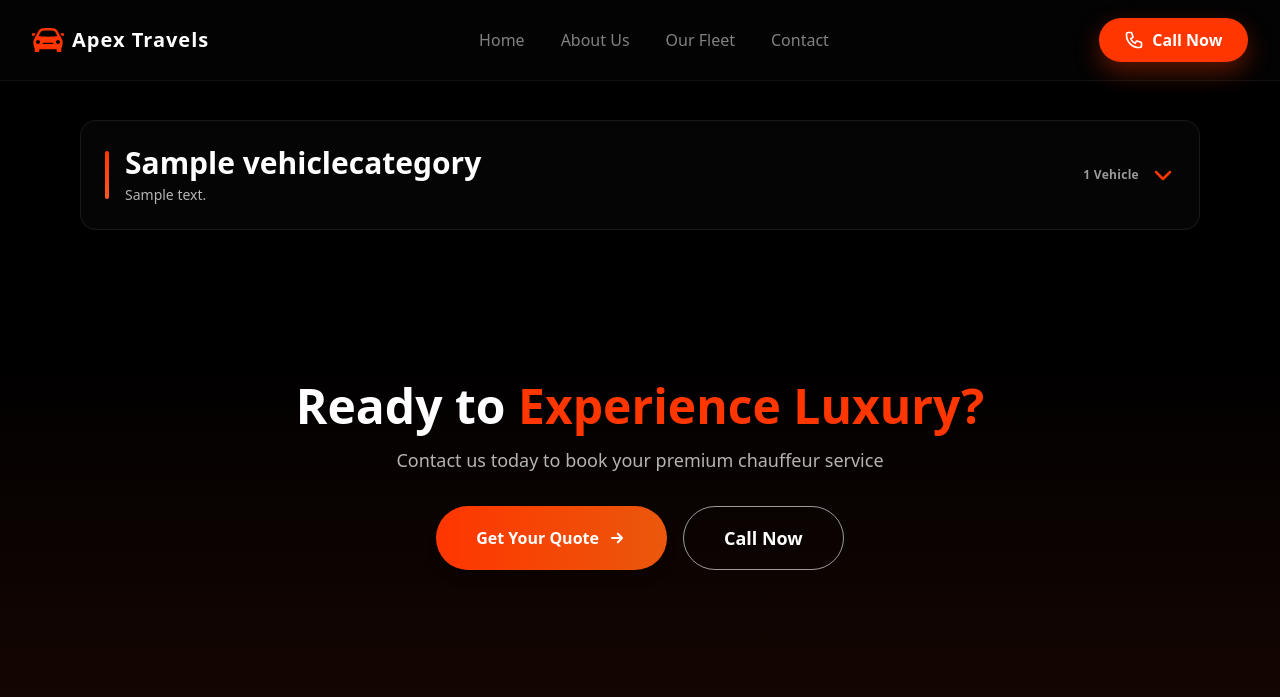
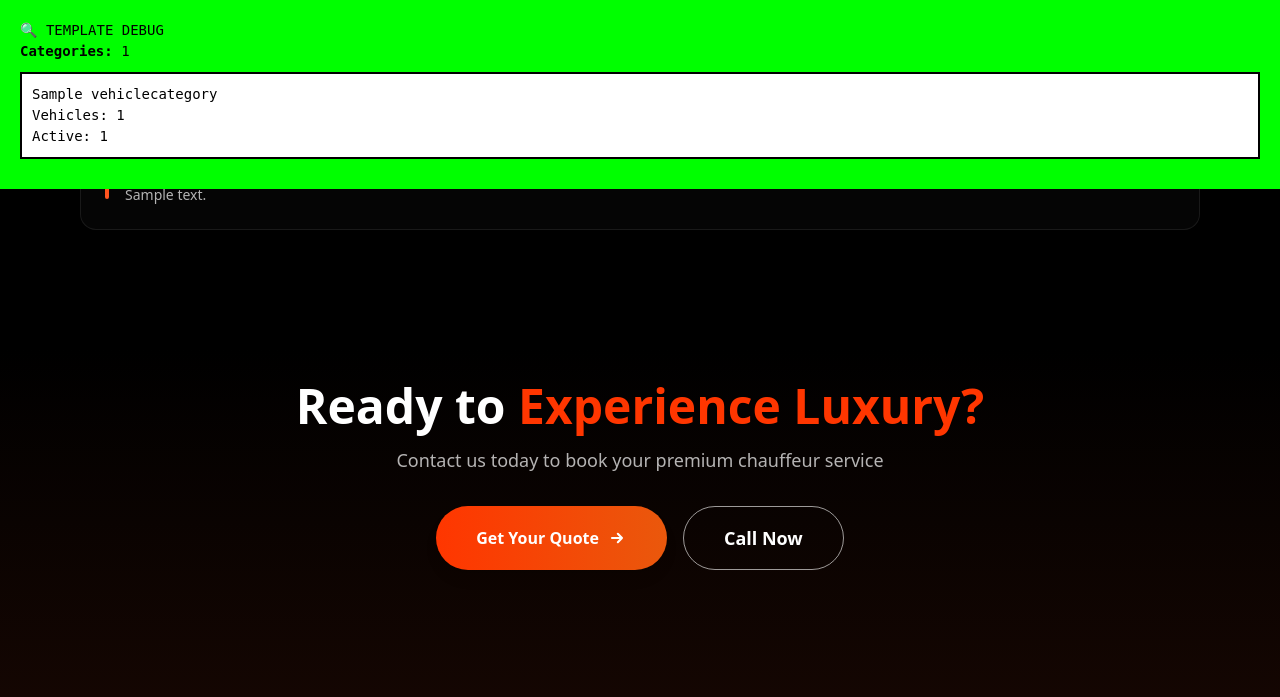
Before and after one commit to ali1571/apextravels, a Django app: page /fleet/ in a window 1280 px wide. Shown: the top 697 px of the page. Run offline with Django 5.2, Linux system fonts and the light colour scheme; tables that the repository leaves empty hold one stand-in row (values such as "Sample post"); grey boxes marked "Sample" are stand-in pictures; some libraries are stand-ins or nearby versions.

Commit message:
Update fleet.html

```diff
--- a/templates/fleet.html
+++ b/templates/fleet.html
@@ -402,6 +402,25 @@
 </head>
 <body>
 
+
+<!-- ========== ABSOLUTE TEST - NO CSS ========== -->
+<div style="position: fixed; top: 0; left: 0; width: 100%; background: lime; color: black; padding: 20px; z-index: 999999; font-family: monospace; font-size: 14px;">
+    <h1>🔍 TEMPLATE DEBUG</h1>
+    <p><strong>Categories:</strong> {{ categories|length }}</p>
+
+    {% for cat in categories %}
+        <div style="background: white; margin: 10px 0; padding: 10px; border: 2px solid black;">
+            <h3>{{ cat.name }}</h3>
+            <p>Vehicles: {{ cat.vehicles.all|length }}</p>
+            <p>Active: {{ cat.vehicles.all|length }}</p>
+        </div>
+    {% empty %}
+        <div style="background: red; color: white; padding: 20px;">
+            <h2>❌ FOR LOOP IS EMPTY!</h2>
+        </div>
+    {% endfor %}
+</div>
+
     <!-- Navigation Bar - Same as home.html -->
     <div class=" backdrop-blur-xl navbar-container animate-fade-in">
         <nav class="navbar-content">
```
